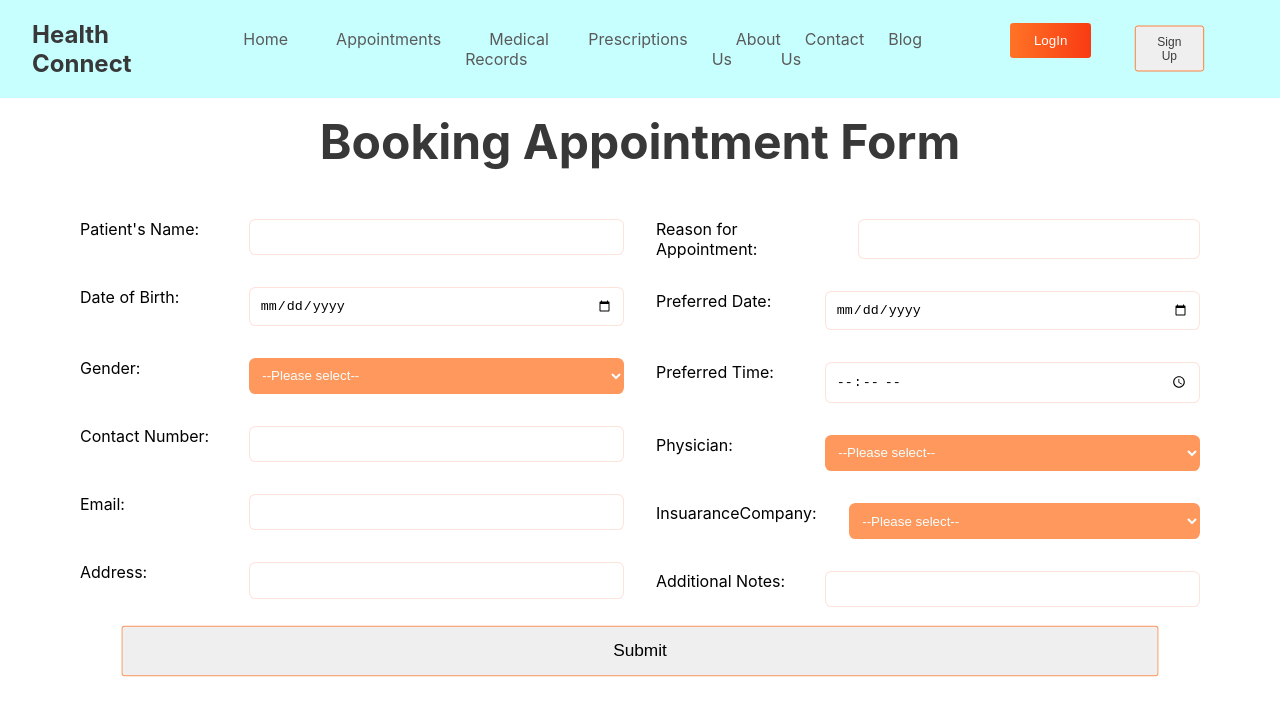
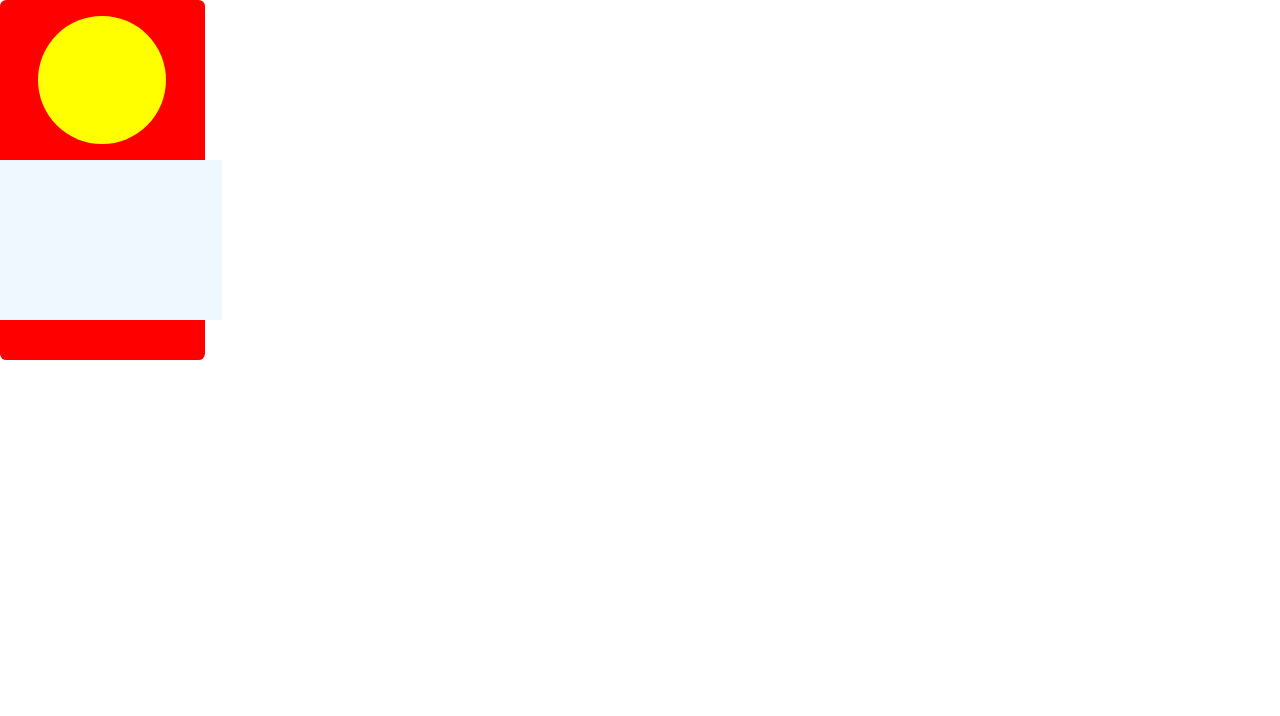
Before and after one commit to BiboBoom10/health-connect, a React (Create React App) app: page / in a window 1280 px wide. Shown: the top 716 px of the page. Built offline with nearby package versions, Linux system fonts and the light colour scheme.

Commit message:
Added Person

```diff
--- a/src/App.js
+++ b/src/App.js
@@ -1,5 +1,6 @@
 import './App.css';
 import NavBar from './components/Nav/NavBar';
+import Person from './components/Person/Person';
 import AboutUs from './pages/about/AboutUs';
 import AppointmentForm from './pages/AppointmentForm/AppointmentForm';
 import Blog from './pages/Blog/Blog';
@@ -22,8 +23,9 @@ function App() {
       {/* <AboutUs /> */}
       {/* <Contacts /> */}
       {/* <Blog /> */}
-      <AppointmentForm />
+      {/* <AppointmentForm /> */}
       {/* <Dashboard /> */}
+      <Person />
     </div>
   );
 }
--- /dev/null
+++ b/src/components/Person/Person.jsx
@@ -0,0 +1,15 @@
+import React from 'react';
+import classes from './Person.module.css';
+
+function Person() {
+  return (
+    <div>
+        <div className={classes.person}>
+            <div className={classes.circle}></div>
+            <div className={classes.details}></div>
+        </div>
+    </div>
+  )
+}
+
+export default Person
--- /dev/null
+++ b/src/components/Person/Person.module.css
@@ -0,0 +1,24 @@
+.person {
+    background-color: red;
+    height: 45vh;
+    width: 16%;
+    border-radius: 0.4rem;
+    display: flex;
+    align-items: center;
+    flex-direction: column;
+}
+
+.circle {
+    margin-top: 1rem;
+    height: 8rem;
+    width: 8rem;
+    border-radius: 50%;
+    background-color: yellow;
+}
+
+.details {
+    background-color: aliceblue;
+    height: 20vh;
+    width: 30vh;
+    margin-top: 1rem;
+}
```
